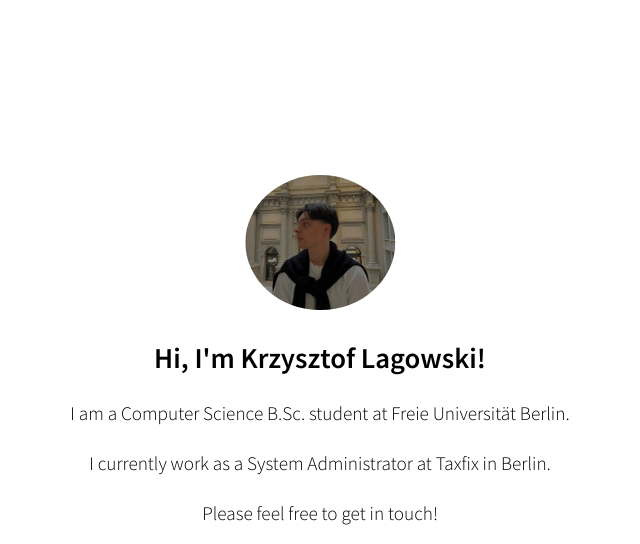
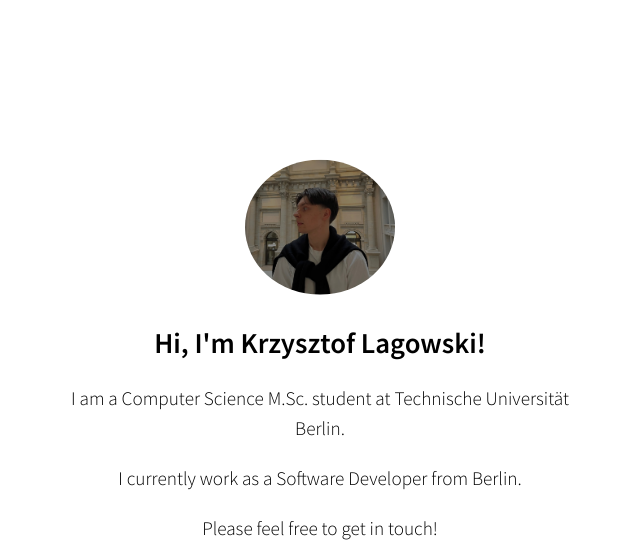
Before and after one commit to krzysztof-lagowski/krzysztof-lagowski, a plain HTML site: page index.html in a window 1280 px wide. Shown: the top 544 px of the page, without its empty margins (320-960 px from the left). Drawn offline with Linux system fonts and the light colour scheme; some icons are missing.

Commit message:
update homepage text

```diff
--- a/index.html
+++ b/index.html
@@ -46,10 +46,10 @@
       <!-- Text -->
       <h1>Hi, I'm Krzysztof Lagowski!</h1>
       <p>
-        I am a Computer Science B.Sc. student at Freie Universität Berlin.
+        I am a Computer Science M.Sc. student at Technische Universität Berlin.
       </p>
       <p>
-        I currently work as a System Administrator at Taxfix in Berlin.
+        I currently work as a Software Developer from Berlin.
       </p>
       <p>
         Please feel free to get in touch!
```
